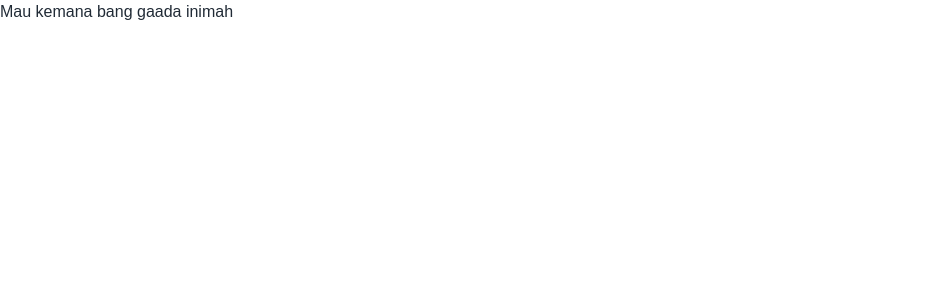
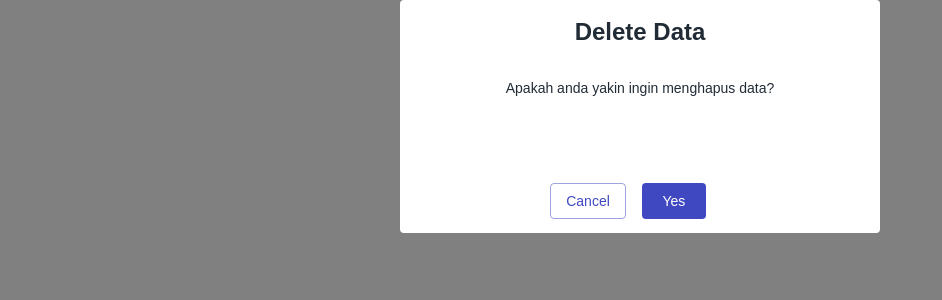
Before and after one commit to primawk/pms, a React (Create React App) app: page /delete-home in a window 1280 px wide. Before the commit this address led to /404. Shown: the top 300 px of the page, without its empty margins (0-942 px from the left). Built offline with nearby package versions, Linux system fonts and the light colour scheme.

Commit message:
modul delete dashboard home

```diff
--- /dev/null
+++ b/src/components/Modal/DashboardHome/DeleteHome.jsx
@@ -0,0 +1,55 @@
+import React from 'react';
+import { Grid, Button, Box } from '@mui/material';
+
+const DeleteHome = () => {
+  return (
+    <div
+      style={{
+        backgroundColor: 'gray',
+        width: '100%',
+        height: '100%',
+        overflow: 'auto', // it makes this container follow the height of its content
+        position: 'relative'
+      }}
+    >
+      <Grid
+        container
+        sx={{
+          display: 'flex',
+          flexDirection: 'column',
+          width: '30rem',
+          height: '14.563rem',
+          backgroundColor: 'white',
+          borderRadius: '4px',
+          justifyContent: 'space-around',
+          alignItems: 'center',
+          margin: 'auto'
+        }}
+      >
+        <h2>Delete Data</h2>
+        <Box sx={{ fontSize: '0.875rem', marginBottom: '3.5rem' }}>
+          Apakah anda yakin ingin menghapus data?
+        </Box>
+        <Grid item>
+          <Grid container>
+            <Grid item sx={{ marginRight: '1rem' }}>
+              <Button variant="outlined" sx={{ fontWeight: '400' }}>
+                Cancel
+              </Button>
+            </Grid>
+            <Grid item>
+              <Button
+                variant="contained"
+                sx={{ boxShadow: '0', fontWeight: '400', marginRight: '1.5rem' }}
+              >
+                Yes
+              </Button>
+            </Grid>
+          </Grid>
+        </Grid>
+      </Grid>
+    </div>
+  );
+};
+
+export default DeleteHome;
--- a/src/routes.js
+++ b/src/routes.js
@@ -22,6 +22,7 @@ import HasilPencarian from 'pages/LaporanLab/HasilPencarian';
 import HasilKosong from 'pages/LaporanLab/HasilKosong';
 import PilihLaporan from './components/Modal/LaporanLab/PilihLaporan';
 import EditData from './components/Modal/DashboardHome/EditData';
+import DeleteHome from './components/Modal/DashboardHome/DeleteHome';
 
 export default function Routes() {
   return useRoutes([
@@ -94,6 +95,10 @@ export default function Routes() {
       path: 'edit-data',
       element: <EditData />
     },
+    {
+      path: 'delete-home',
+      element: <DeleteHome />
+    },
 
     {
       path: '/auth',
```
